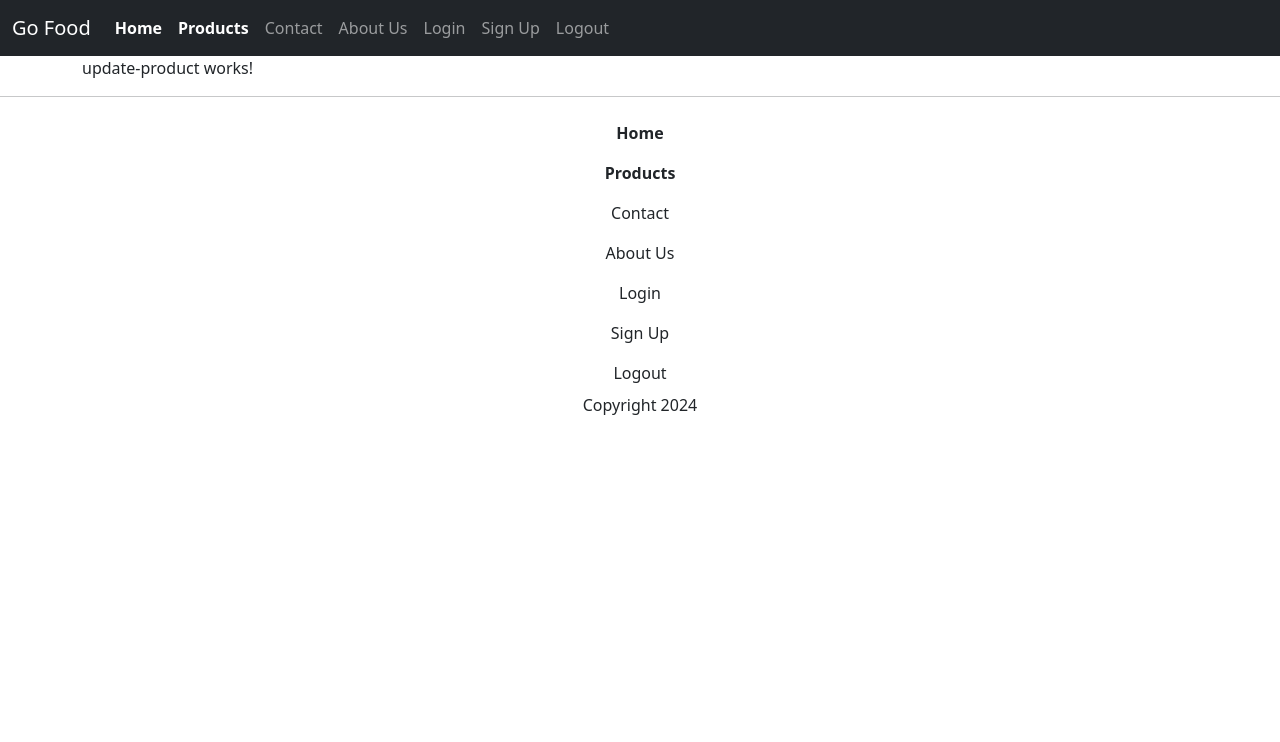
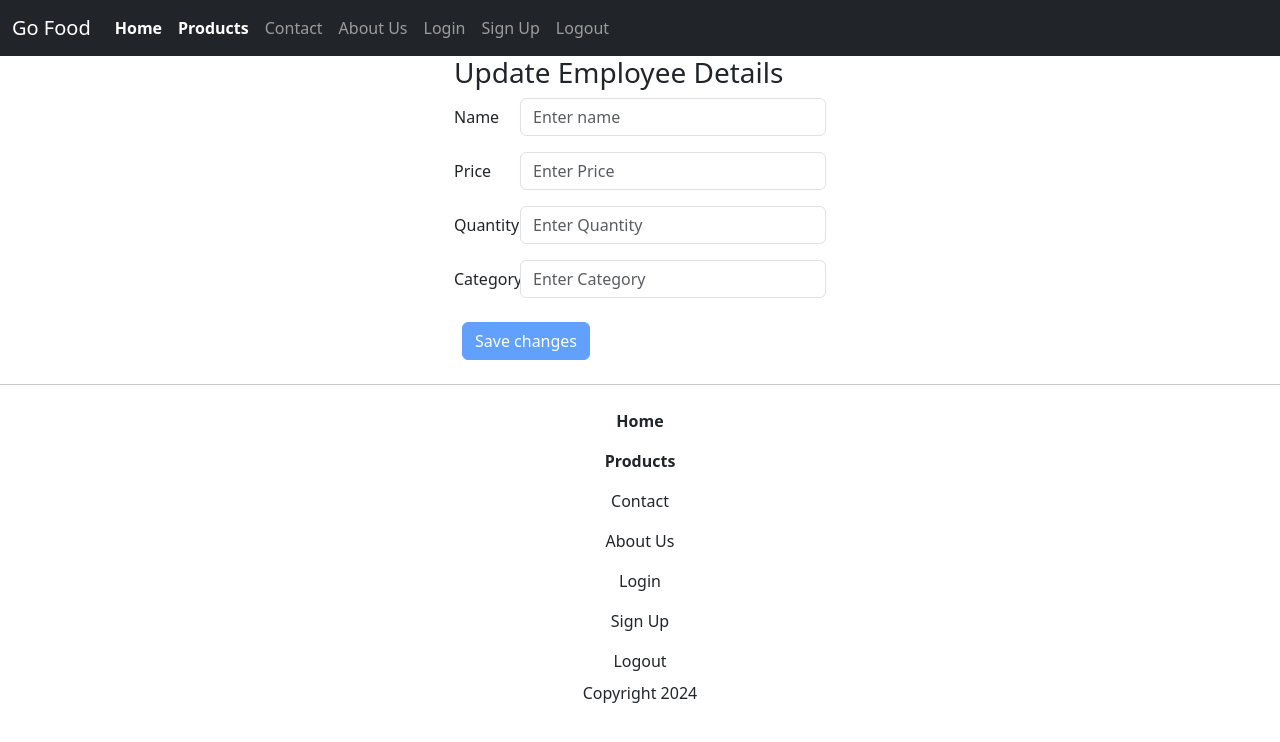
Before and after one commit to prateekdewangan615/go-food-app, an Angular app: page /products/1/edit in a window 1280 px wide. Shown: the top 742 px of the page. Built offline with nearby package versions, Linux system fonts and the light colour scheme; no server answers.

Commit message:
Updated ListProduct, ProductDetails & UpdateProduct Component

```diff
--- a/src/app/products/components/list-products/list-products.component.html
+++ b/src/app/products/components/list-products/list-products.component.html
@@ -6,47 +6,33 @@
           <h1>Bring People Together with Great Food</h1>
         </div>
         <div class="mt-4">
-          <a
-            class="btn btn-primary ms-lg-4 mt-lg-0 mt-4"
-            href="/products#product-details"
-            >ProductList<i class="fas fa-angle-right ps-3"></i
-          ></a>
+          <a class=" btn btn-primary ms-lg-4 mt-lg-0 mt-4 " href="/products#product-details">ProductList<i class="fas fa-angle-right ps-3"></i></a>
         </div>
       </div>
     </div>
   </div>
 </section>
-<br />
-<br />
-<section id="product-details">
+<br> <br>
+<section id="product-details"  >
   <div class="product-details wrapper">
     <div class="container">
       <div class="row">
         <div class="col-sm-12">
           <div class="text-content text-center">
-            <h2>Explore Food</h2>
+            <h2>Explore our Food</h2>
           </div>
         </div>
       </div>
       <div class="row pt-5">
-        <div
-          class="col-lg-4 col-md-3 mb-lg-3 mb-3"
-          *ngFor="let card of products"
-        >
-          <div class="card">
+        <div class="col-lg-4 col-md-3 mb-lg-3 mb-3" *ngFor="let card of products"  >
+          <div class="card" >
             <div class="card-body">
-              <h5 class="card-title">{{ card.productName }}</h5>
-              <b>Price: </b>₹{{ card.productPrice }} <br />
-              <b>Quantity: </b>{{ card.productQuantity }} <br />
-              <b>Category: </b>{{ card.productCategory }} <br />
-
+              <h5 class="card-title">{{card.name}}</h5>
+              <b>Price: </b>{{card.price}} <br>
+              <b>Quantity: </b>{{card.quantity}} <br>
+              <b>Category: </b>{{card.category}} <br>
               <div class="text-center">
-                <a
-                  routerLink="/products/{{ card.productId }}"
-                  class="btn btn-primary"
-                  data-mdb-ripple-init
-                  >View Details</a
-                >
+                <a routerLink="/products/{{card.id}}" class="btn btn-primary" data-mdb-ripple-init>View Details</a>
               </div>
             </div>
           </div>
--- a/src/app/products/components/list-products/list-products.component.ts
+++ b/src/app/products/components/list-products/list-products.component.ts
@@ -23,14 +23,18 @@ import { ProductService } from '../../../services/product.service';
     }
   `,
 })
-export class ListProductsComponent {
-  products =[
-    {
-      productId: '1',
-      productName : 'Chocolate Ice cream',
-      productPrice : 'Rs.80',
-      productQuantity: '2',
-      productCategory: 'Half'
-    },
-  ]
+export class ListProductsComponent implements OnInit{
+  products : any[] = [];
+
+  constructor(private productService: ProductService){
+    console.log("inside list products constructor")
+  }
+
+  ngOnInit(): void {
+    this.productService.getProducts().subscribe((response : any)=>{
+      console.log(response);
+      this.products = response;
+    });
+    console.log("inside ng oninit")
+  }
 }
--- a/src/app/products/components/product-details/product-details.component.html
+++ b/src/app/products/components/product-details/product-details.component.html
@@ -1,20 +1,25 @@
-<br /><br />
-<a routerLink="/products" class="btn btn-primary">Go back</a>
-<br /><br />
+<a routerLink="/products" class="btn btn-link">Go back</a>
 <div class="container">
   <div class="row">
     <div class="card col-md-12">
+      <!-- TODO: show loader/spinner here-->
       <div class="card-body">
-        <h5 class="card-title">{{ product?.name }}</h5>
+        <h5 class="card-title">{{product?.name}}</h5>
         <p class="card-text">
           Some quick example text to build on the card title and make up the
           bulk of the card's content.
         </p>
-        <p>Price: {{ product?.price }}</p>
-        <p>Quantity: {{ product?.quantity }}</p>
-        <p>Category: {{ product?.category }}</p>
-        <button routerLink="edit" class="btn btn-primary mr-1"> Edit </button>
+        <p>Price: {{product?.price}}</p>
+        <p>Quantiy: {{product?.quantity}}</p>
+        <p>Category: {{product?.category}}</p>
+        <a
+          routerLink="edit"
+          class="btn btn-primary"
+        >
+          Edit
+        </a>
         <button type="button" class="btn btn-danger">Delete</button>
+
       </div>
     </div>
   </div>
--- a/src/app/products/components/product-details/product-details.component.ts
+++ b/src/app/products/components/product-details/product-details.component.ts
@@ -1,20 +1,27 @@
+import { Component, OnInit } from '@angular/core';
+import { ProductService } from '../../../services/product.service';
+import { ActivatedRoute } from '@angular/router';
 
-import { CommonModule } from '@angular/common';
-import { Component } from '@angular/core';
-import { RouterModule } from '@angular/router';
 @Component({
   selector: 'app-product-details',
   standalone: true,
-  imports: [RouterModule, CommonModule],
+  imports: [],
   templateUrl: './product-details.component.html',
-  styles: `
-    .card-img-top {
-      width: 100%;
-      height: 15vw;
-      object-fit: cover;
-    }
-  `,
+  styles: ``
 })
-export class ProductDetailsComponent {
+export class ProductDetailsComponent implements OnInit {
+  productId : any;
   product: any;
+
+  constructor(private productService : ProductService, private route : ActivatedRoute) {
+    this.productId = this.route.snapshot.paramMap.get('productId');
+  }
+
+  ngOnInit() : void{
+    console.log()
+    this.productService.getProductById(this.productId).subscribe((response : any)=>{
+      console.log(response);
+      this.product = response;
+    });
+  }
 }
--- a/src/app/products/components/update-product/update-product.component.html
+++ b/src/app/products/components/update-product/update-product.component.html
@@ -1 +1,86 @@
-<p>update-product works!</p>
+<div class="col-md-4 offset-md-4">
+  <h3>Update Employee Details</h3>
+
+  <form #updateForm = "ngForm"  (ngSubmit)="updateProduct(updateForm)">
+    <div class="form-group row mb-3">
+      <label for="nameInput" class="col-sm-2 col-form-label"
+        >Name</label
+      >
+      <div class="col-sm-10">
+        <input
+          type="text"
+          id="nameInput"
+          class="form-control"
+          placeholder="Enter name"
+          name="nameInput"
+          [(ngModel)]="productData.name"
+          required
+        />
+        <div class="invalid-feedback">Name is Required</div>
+      </div>
+    </div>
+    <div class="form-group row mb-3">
+      <label for="priceInput" class="col-sm-2 col-form-label"
+        >Price</label
+      >
+      <div class="col-sm-10">
+        <input
+          type="text"
+          id="priceInput"
+          class="form-control"
+          placeholder="Enter Price"
+          name="priceInput"
+          [(ngModel)]="productData.price"
+          required
+        />
+        <div class="invalid-feedback">Price is Required</div>
+      </div>
+    </div>
+    <div class="form-group row mb-3">
+      <label for="quantityInput" class="col-sm-2 col-form-label"
+        >Quantity</label
+      >
+      <div class="col-sm-10">
+        <input
+          type="text"
+          id="quantityInput"
+          class="form-control"
+          placeholder="Enter Quantity"
+          name="quantityInput"
+          [(ngModel)]="productData.quantity"
+          required
+        />
+        <div class="invalid-feedback">Quantity is Required</div>
+      </div>
+    </div>
+    <div class="form-group row mb-3">
+      <label for="categoryInput" class="col-sm-2 col-form-label"
+        >Category</label
+      >
+      <div class="col-sm-10">
+        <input
+          type="text"
+          id="categoryInput"
+          class="form-control"
+          placeholder="Enter Category"
+          name="quantityInput"
+          [(ngModel)]="productData.quantity"
+          required
+        />
+        <div class="invalid-feedback">Quantity is Required</div>
+      </div>
+    </div>
+
+
+
+    <div *ngIf="successMessage" class="alert alert-success">
+      Updated successfully!
+    </div>
+
+    <div class="p-2">
+      <button type="submit" class="btn btn-primary" [disabled]="updateForm.invalid">
+        Save changes
+      </button>
+    </div>
+  </form>
+</div>
--- a/src/app/products/components/update-product/update-product.component.ts
+++ b/src/app/products/components/update-product/update-product.component.ts
@@ -1,12 +1,56 @@
 import { Component } from '@angular/core';
+import { FormControl, FormGroup, FormsModule, NgForm, Validators } from '@angular/forms';
+import { ProductService } from '../../../services/product.service';
+import { ActivatedRoute } from '@angular/router';
+import { CommonModule } from '@angular/common';
 
 @Component({
   selector: 'app-update-product',
   standalone: true,
-  imports: [],
+  imports: [FormsModule, CommonModule],
   templateUrl: './update-product.component.html',
   styles: ``
 })
 export class UpdateProductComponent {
+  successMessage : boolean = false;
+  productId : any;
+  productData: any = {};
 
+  updateProductForm : FormGroup;
+  constructor(private productService: ProductService, private route: ActivatedRoute){
+    this.productId = this.route.snapshot.paramMap.get('productId');
+
+    this.updateProductForm = new FormGroup({
+      name: new FormControl('', Validators.required),
+      quantity: new FormControl(null, [Validators.required, Validators.min(1)]),
+      price: new FormControl(null, [Validators.required, Validators.min(0)]),
+      category: new FormControl('', Validators.required),
+    });
+  }
+  ngOnInit() {
+    this.productService.getProductById(this.productId).subscribe(product => {
+      this.productData = product;
+    }, error => {
+      console.error('Error fetching employee details', error);
+    });
+  }
+
+  updateProduct(form : NgForm){
+    if(form.valid){
+      const updatedData = {
+        name : form.value.nameInput,
+        price : form.value.priceInput,
+        quantity : form.value.quantityInput,
+        category : form.value.categoryInput,
+      };
+      this.productService.updateProduct(this.productId, updatedData).subscribe(response=>{
+        console.log("Inside update products");
+        console.log(response);
+        this.successMessage = true;
+        form.reset();
+      },error=>{
+        console.error('Update failed', error);
+      });
+    }
+  }
 }
```
